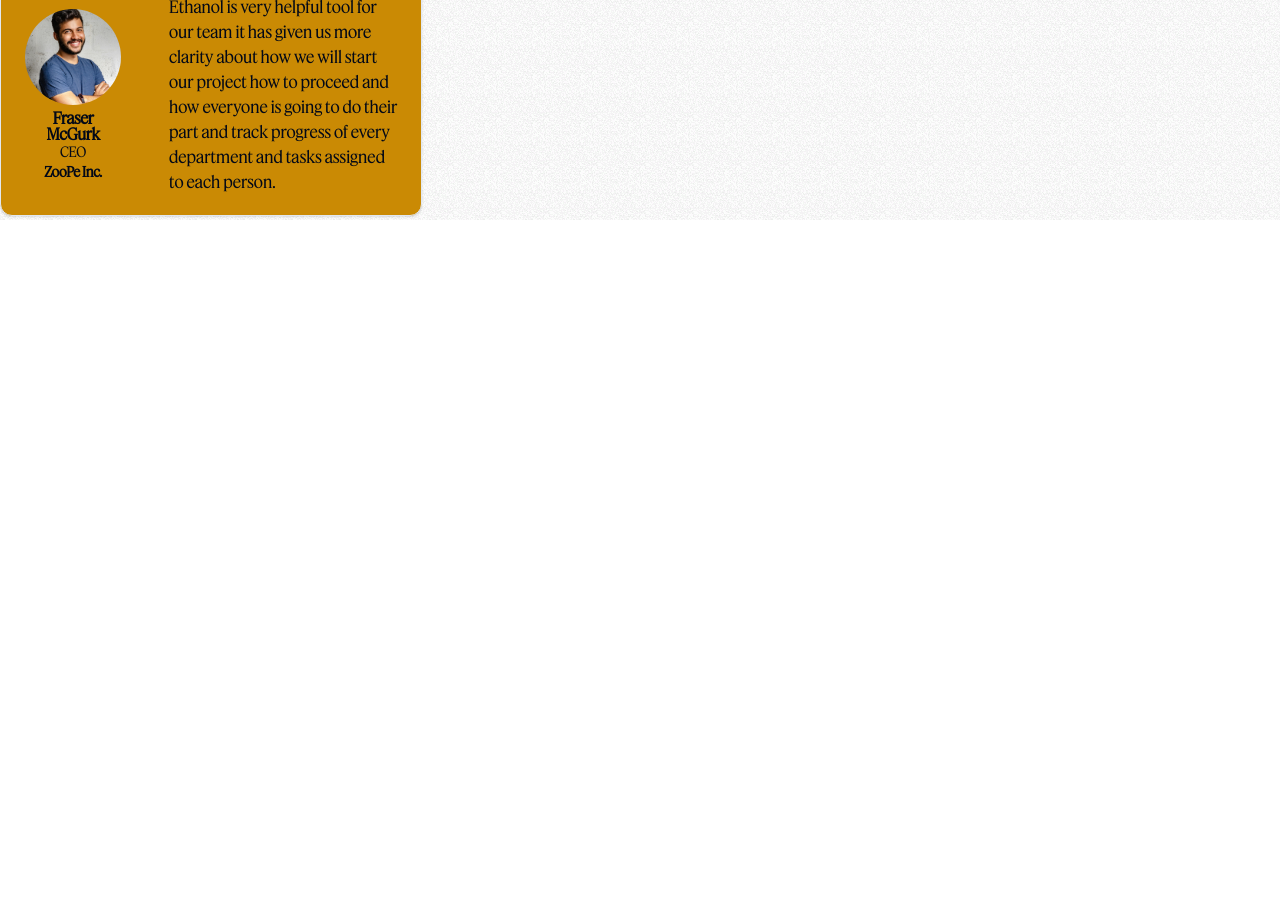
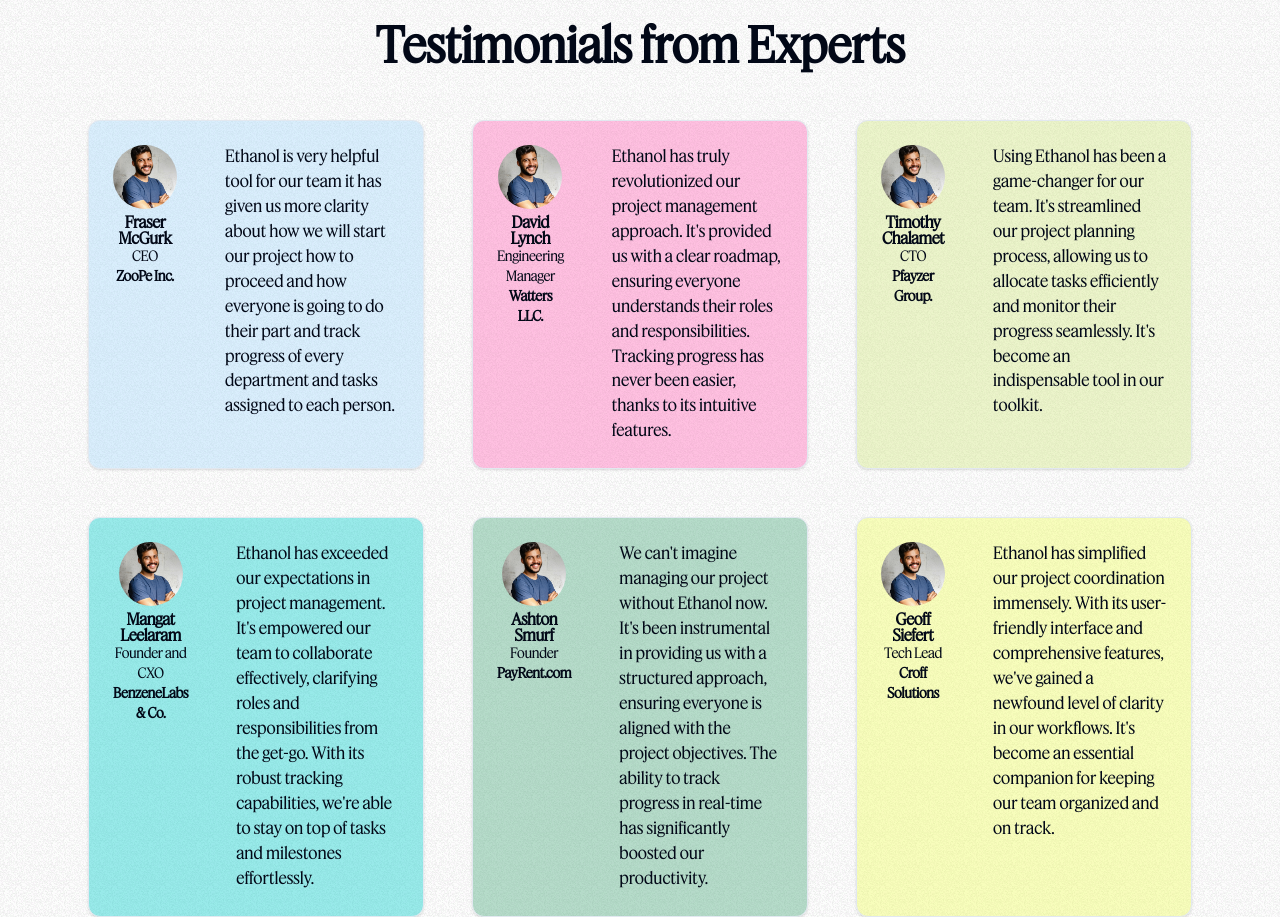
Before and after one commit to mangat-ram/Ethanol-Client, a Next.js app: page / in a window 1280 px wide. Shown: the part 3440-4357 px from the top of the page. Before the commit the page ends 3660 px from the top, so only its background shows below. Built offline with nearby package versions, Linux system fonts and the light colour scheme.

Commit message:
Added Progress Commit.

```diff
--- a/src/app/(site)/page.tsx
+++ b/src/app/(site)/page.tsx
@@ -1,8 +1,9 @@
 import HeroSection from "@/components/HeroSection";
 import IntroCard from "@/components/IntroCard";
+import MaxWidthWrapper from "@/components/MaxWidthWrapper";
 import MiddleSection from "@/components/MiddleSection";
 import Testimonials from "@/components/Testimonials";
-import image from "../../../public/pro1.jpg"
+import { TestimonialsArr } from "@/lib/data";
 
 export default function Home() {
   return (
@@ -10,7 +11,14 @@ export default function Home() {
       <HeroSection />
       <IntroCard />
       <MiddleSection />
-      <Testimonials avatar={image} name="Fraser McGurk" role="CEO" companyName="ZooPe Inc." review="Ethanol is very helpful tool for our team it has given us more clarity about how we will start our project how to proceed and how everyone is going to do their part and track progress of every department and tasks assigned to each person." />
+      <h1 className="text-5xl p-12 flex justify-center font-bold font-featureDeck">Testimonials from Experts</h1>
+      <MaxWidthWrapper className="flex justify-center flex-wrap gap-12 font-featureDeck">
+        {TestimonialsArr.map((i) => {
+          return (
+            <Testimonials key={i.companyName} avatar={i.avatar} name={i.name} companyName={i.companyName} className={i.bg} role={i.role} review={i.review} />
+          )
+        })}
+      </MaxWidthWrapper>
     </div>
   );
 }
--- a/src/components/Testimonials.tsx
+++ b/src/components/Testimonials.tsx
@@ -5,11 +5,6 @@ import {
   CardHeader,
   CardTitle,
 } from "@/components/ui/card"
-import {
-  Avatar,
-  AvatarFallback,
-  AvatarImage,
-} from "@/components/ui/avatar"
 import { cn } from "@/lib/utils"
 import Image from "next/image"
 
@@ -24,11 +19,10 @@ interface TestimonialsProps{
 
 const Testimonials = ({avatar,name,role,companyName,review,className}:TestimonialsProps) => {
   return (
-    // <div className={cn("mx-auto w-full max-w-screen-xl px-2.5 md:px-20 p-6 flex flex-col items-center justify-center text-center rounded-3xl mt-8 font-featureDeck",className)}>
-      <Card className={cn("w-[33%] h-60 flex font-featureDeck text-center items-center bg-yellow-600",className)}>
-        <CardHeader className="flex items-center">
-          <div className="w-24 h-24 relative">
-            <Image className="absolute rounded-full inset-0 w-full h-full object-cover" src={avatar} alt="cn" quality={100} width={1987} height={3000}/>
+      <Card className={cn("flex w-[30%]", className)}>
+        <CardHeader className="flex items-center text-center">
+          <div className="relative w-16 h-16">
+            <Image className="absolute rounded-full inset-0 w-full h-full object-cover" src={avatar} alt="cn" quality={100} width={64} height={64} />
           </div>
           <div>
             <CardTitle>{name}</CardTitle>
@@ -36,11 +30,10 @@ const Testimonials = ({avatar,name,role,companyName,review,className}:Testimonia
             <CardTitle className="text-sm font-bold">{companyName}</CardTitle>
           </div>
         </CardHeader>
-        <CardContent>
+        <CardContent className="flex-grow">
           <p className="text-[1.04rem] text-left pt-6">{review}</p>
         </CardContent>
       </Card>
-    // </div>
   )
 }
 
--- a/src/lib/data.ts
+++ b/src/lib/data.ts
@@ -49,49 +49,57 @@ type TestimonialsArrType = {
   role: string;
   companyName: string;
   review:string;
+  bg:string;
 }
+import image from "./pro1.jpg"
 
 export const TestimonialsArr:Array<TestimonialsArrType> = [
   {
-    avatar:"image1",
+    avatar:image,
     name:"Fraser McGurk",
     role:"CEO",
     companyName:"ZooPe Inc.",
-    review:"Ethanol is very helpful tool for our team it has given us more clarity about how we will start our project how to proceed and how everyone is going to do their part and track progress of every department and tasks assigned to each person."
+    review:"Ethanol is very helpful tool for our team it has given us more clarity about how we will start our project how to proceed and how everyone is going to do their part and track progress of every department and tasks assigned to each person.",
+    bg: "bg-[#a2d6f9]/40"
   },
   {
-    avatar:"image2",
+    avatar:image,
     name:"David Lynch",
     role:"Engineering Manager",
     companyName:"Watters LLC.",
-    review:"Ethanol has truly revolutionized our project management approach. It's provided us with a clear roadmap, ensuring everyone understands their roles and responsibilities. Tracking progress has never been easier, thanks to its intuitive features."
+    review:"Ethanol has truly revolutionized our project management approach. It's provided us with a clear roadmap, ensuring everyone understands their roles and responsibilities. Tracking progress has never been easier, thanks to its intuitive features.",
+    bg: "bg-[#ff65b3]/40"
   },
   {
-    avatar:"image3",
+    avatar:image,
     name:"Timothy Chalamet",
     role:"CTO",
     companyName:"Pfayzer Group.",
-    review:"Using Ethanol has been a game-changer for our team. It's streamlined our project planning process, allowing us to allocate tasks efficiently and monitor their progress seamlessly. It's become an indispensable tool in our toolkit."
+    review:"Using Ethanol has been a game-changer for our team. It's streamlined our project planning process, allowing us to allocate tasks efficiently and monitor their progress seamlessly. It's become an indispensable tool in our toolkit.",
+    bg: "bg-[#cfe57d]/40"
   },
   {
-    avatar:"image4",
+    avatar:image,
     name:"Mangat Leelaram",
     role:"Founder and CXO",
     companyName:"BenzeneLabs & Co.",
-    review:"Ethanol has exceeded our expectations in project management. It's empowered our team to collaborate effectively, clarifying roles and responsibilities from the get-go. With its robust tracking capabilities, we're able to stay on top of tasks and milestones effortlessly."
+    review:"Ethanol has exceeded our expectations in project management. It's empowered our team to collaborate effectively, clarifying roles and responsibilities from the get-go. With its robust tracking capabilities, we're able to stay on top of tasks and milestones effortlessly.",
+    bg: "bg-[#02cecb]/40"
   },
   {
-    avatar:"image5",
+    avatar:image,
     name:"Ashton Smurf",
     role:"Founder",
     companyName:"PayRent.com",
-    review:"We can't imagine managing our project without Ethanol now. It's been instrumental in providing us with a structured approach, ensuring everyone is aligned with the project objectives. The ability to track progress in real-time has significantly boosted our productivity."
+    review:"We can't imagine managing our project without Ethanol now. It's been instrumental in providing us with a structured approach, ensuring everyone is aligned with the project objectives. The ability to track progress in real-time has significantly boosted our productivity.",
+    bg: "bg-[#4aa77c]/40"
   },
   {
-    avatar:"image1",
+    avatar:image,
     name:"Geoff Siefert",
     role:"Tech Lead",
     companyName:"Croff Solutions",
-    review:"Ethanol has simplified our project coordination immensely. With its user-friendly interface and comprehensive features, we've gained a newfound level of clarity in our workflows. It's become an essential companion for keeping our team organized and on track."
+    review:"Ethanol has simplified our project coordination immensely. With its user-friendly interface and comprehensive features, we've gained a newfound level of clarity in our workflows. It's become an essential companion for keeping our team organized and on track.",
+    bg: "bg-[#eefc57]/40"
   }
 ]
```
Also changed, not shown: src/lib/pro1.jpg (renamed from public/pro1.jpg).
